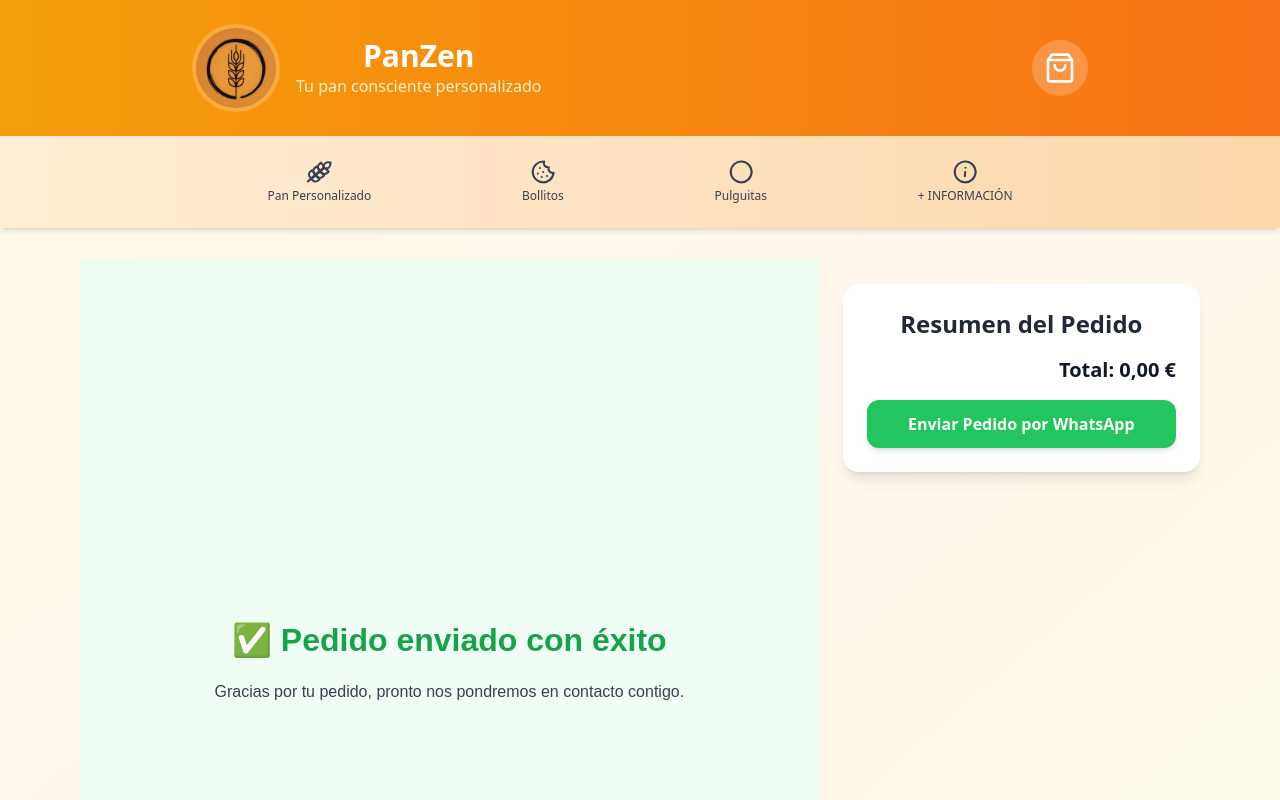
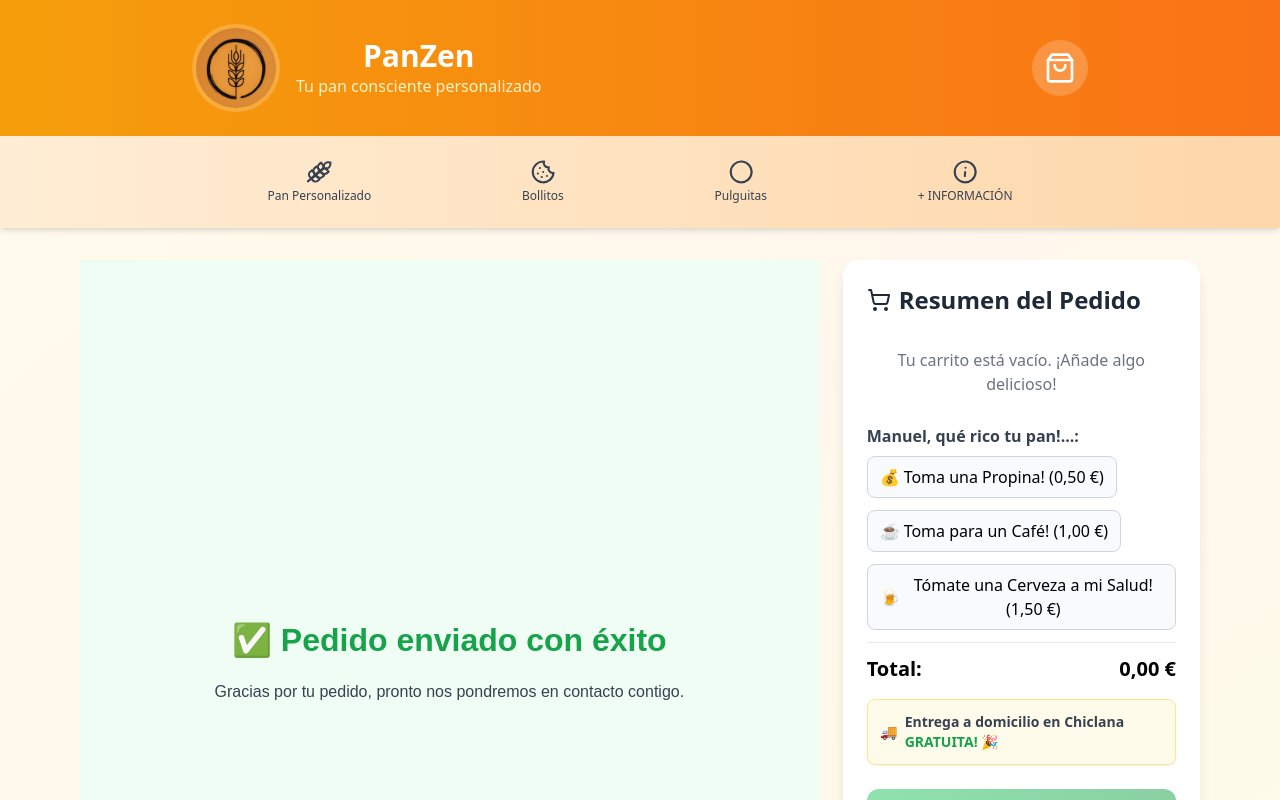
Before and after one commit to ruiznietocom-web/panes4, a React (Create React App) app: page /success in a window 1280 px wide. Shown: the top 800 px of the page. Built offline with nearby package versions, Linux system fonts and the light colour scheme.

Commit message:
Update OrderSummary.js

```diff
--- a/src/components/OrderSummary.js
+++ b/src/components/OrderSummary.js
@@ -1,114 +1,233 @@
 import React from 'react';
 import { motion } from 'framer-motion';
+import { ShoppingCart, MessageCircle } from 'lucide-react';
+import { harinas, bollitos, pulguitas } from '../data/products';
 import { formatPrice } from '../utils/formatPrice';
 
-const OrderSummary = ({ cartItems, setCartItems }) => {
-  const panesPersonalizadosInCart = cartItems.filter(item => item.type === 'panPersonalizado');
+const OrderSummary = ({ cartItems, onSendWhatsApp }) => {
+  const fixedHarinaPrice = 5.50;
+
+  const optionalExtras = [
+    { id: 'propina', name: 'Toma una Propina!', price: 0.50, icon: '💰' },
+    { id: 'cafe', name: 'Toma para un Café!', price: 1.00, icon: '☕' },
+    { id: 'cerveza', name: 'Tómate una Cerveza a mi Salud!', price: 1.50, icon: '🍺' },
+  ];
+
+  const [selectedOptionalExtras, setSelectedOptionalExtras] = React.useState([]);
+
+  const toggleOptionalExtra = (extra) => {
+    setSelectedOptionalExtras(prev =>
+      prev.includes(extra.id) ? prev.filter(id => id !== extra.id) : [...prev, extra.id]
+    );
+  };
+
+  const harinasInCart = cartItems.filter(item => item.type === 'harina');
   const extrasInCart = cartItems.filter(item => item.type === 'extra');
+  const bollitosInCart = cartItems.filter(item => item.type === 'bollito');
+  const pulguitasInCart = cartItems.filter(item => item.type === 'pulguita');
 
   const calculateTotal = () => {
     let total = 0;
-    panesPersonalizadosInCart.forEach(pan => {
-      total += pan.price * pan.quantity;
+    if (harinasInCart.length > 0) total += fixedHarinaPrice;
+    extrasInCart.forEach(e => total += e.price);
+    bollitosInCart.forEach(item => {
+      const b = bollitos.find(b => b.id === item.id);
+      if (b) total += b.price * item.quantity;
     });
-    extrasInCart.forEach(extra => {
-      total += extra.price * extra.quantity;
+    pulguitasInCart.forEach(item => {
+      const p = pulguitas.find(p => p.id === item.id);
+      if (p) total += p.price * item.quantity;
     });
-    return total;
+    selectedOptionalExtras.forEach(id => {
+      const e = optionalExtras.find(opt => opt.id === id);
+      if (e) total += e.price;
+    });
+    return total.toFixed(2);
   };
 
   const generateWhatsAppMessage = () => {
-    let message = "🛒 *Resumen de tu pedido:*\n\n";
+    let message = `*NUEVO PEDIDO - PanZen*\n\n*RESUMEN DE TU PEDIDO:*\n`;
 
-    if (panesPersonalizadosInCart.length > 0) {
-      message += `*PANES PERSONALIZADOS:*\n`;
-      panesPersonalizadosInCart.forEach((pan, index) => {
-        message += `Pan ${index + 1} (${formatPrice(pan.price)}):\n`;
-        pan.harinas.forEach(h => {
-          message += `• ${h.image ? h.image + " " : ""}${h.name}\n`;
+    // Harinas desglosadas con iconos
+    if (harinasInCart.length > 0) {
+      message += `\n*PAN PERSONALIZADO:*\n`;
+      harinasInCart.forEach(item => {
+        const h = harinas.find(h => h.id === item.id);
+        if (h) message += `• ${h.icon ? h.icon + ' ' : ''}${h.name}\n`;
       });
-        message += "\n";
+      message += `Precio total de harinas: ${formatPrice(fixedHarinaPrice)}\n`;
+    }
+
+    if (extrasInCart.length > 0) {
+      message += `\n*EXTRAS AÑADIDOS:*\n`;
+      extrasInCart.forEach(extra => {
+        message += `• ${extra.icon ? extra.icon + ' ' : ''}${extra.name} - ${formatPrice(extra.price)}\n`;
       });
     }
 
-    if (extrasInCart.length > 0) {
-      message += `*EXTRAS:*\n`;
-      extrasInCart.forEach(extra => {
-        message += `• ${extra.image ? extra.image + " " : ""}${extra.name} - ${formatPrice(extra.price)}\n`;
+    if (bollitosInCart.length > 0) {
+      message += `\n*BOLLITOS:*\n`;
+      bollitosInCart.forEach(item => {
+        const b = bollitos.find(b => b.id === item.id);
+        if (b) message += `• ${b.image ? b.image + ' ' : ''}${b.name} x${item.quantity} - ${formatPrice(b.price * item.quantity)}\n`;
       });
     }
 
-    message += `\n*Total:* ${formatPrice(calculateTotal())}`;
+    if (pulguitasInCart.length > 0) {
+      message += `\n*PULGUITAS:*\n`;
+      pulguitasInCart.forEach(item => {
+        const p = pulguitas.find(p => p.id === item.id);
+        if (p) message += `• ${p.image ? p.image + ' ' : ''}${p.name} x${item.quantity} - ${formatPrice(p.price * item.quantity)}\n`;
+      });
+    }
+
+    if (selectedOptionalExtras.length > 0) {
+      message += `\n*MANUEL, QUÉ RICO TU PAN!...:*\n`;
+      selectedOptionalExtras.forEach(id => {
+        const e = optionalExtras.find(opt => opt.id === id);
+        if (e) message += `• ${e.icon ? e.icon + ' ' : ''}${e.name} - ${formatPrice(e.price)}\n`;
+      });
+    }
+
+    message += `\n*TOTAL: ${formatPrice(calculateTotal())}*\n\n`;
+    message += `🚚 Entrega a domicilio en *Chiclana* *GRATUITA!* 🎉\n\n`;
+    message += `🙏 EN CUANTO PUEDA CONTACTO CONTIGO Y TE CONFIRMO EL DÍA DE ENTREGA. MUCHAS GRACIAS!!.\n`;
     return encodeURIComponent(message);
   };
 
   const handleSendWhatsApp = () => {
     const message = generateWhatsAppMessage();
-    const phoneNumber = "34600111222"; // cambia por tu número
-    window.open(`https://wa.me/${phoneNumber}?text=${message}`, "_blank");
+    const phoneNumber = "627526380";
+    window.open(`https://wa.me/${phoneNumber}?text=${message}`, '_blank');
+    onSendWhatsApp();
   };
+
+  const isOrderEmpty = cartItems.length === 0;
 
   return (
     <motion.div
-      className="bg-white rounded-2xl p-6 shadow-lg mt-6"
+      className="bg-white rounded-2xl p-6 shadow-lg"
       initial={{ opacity: 0, y: 20 }}
       animate={{ opacity: 1, y: 0 }}
-      transition={{ duration: 0.5 }}
+      transition={{ duration: 0.5, delay: 0.4 }}
     >
-      <h2 className="text-2xl font-bold text-gray-800 mb-4 text-center">Resumen del Pedido</h2>
+      <div className="flex justify-between items-center mb-4">
+        <h2 className="text-2xl font-bold text-gray-800 flex items-center gap-2">
+          <ShoppingCart className="w-6 h-6" /> Resumen del Pedido
+        </h2>
+      </div>
 
-      {/* Panes Personalizados */}
-      {panesPersonalizadosInCart.length > 0 && (
-        <div className="space-y-4 mb-6">
-          <h3 className="font-semibold text-gray-700">Panes Personalizados:</h3>
-          {panesPersonalizadosInCart.map((pan, index) => (
-            <div
-              key={pan.id}
-              className="p-3 bg-amber-50 rounded-lg shadow-sm"
-            >
-              <h4 className="font-bold text-amber-700">
-                Pan {index + 1}
-              </h4>
-              <ul className="ml-4 list-disc text-gray-700">
-                {pan.harinas.map((h) => (
-                  <li key={h.id}>
-                    {h.image ? h.image + " " : ""}{h.name}
-                  </li>
-                ))}
-              </ul>
-              <div className="mt-2 font-bold text-gray-900">
-                {formatPrice(pan.price)}
+      <div className="space-y-3 mb-6">
+        {isOrderEmpty && (
+          <div className="text-center py-4 text-gray-500">
+            Tu carrito está vacío. ¡Añade algo delicioso!
           </div>
+        )}
+
+        {/* Pan Personalizado */}
+        {harinasInCart.length > 0 && (
+          <div className="space-y-2">
+            <h3 className="font-semibold text-gray-700">Pan Personalizado:</h3>
+            <div className="flex flex-col p-2 bg-amber-50 rounded-lg">
+              {harinasInCart.map(item => {
+                const h = harinas.find(h => h.id === item.id);
+                return h && <span key={h.id}>• {h.icon ? h.icon + ' ' : ''}{h.name}</span>;
+              })}
+              <span className="mt-1 font-bold">Precio total de harinas: {formatPrice(fixedHarinaPrice)}</span>
             </div>
-          ))}
           </div>
         )}
 
         {/* Extras */}
         {extrasInCart.length > 0 && (
-        <div className="space-y-2 mb-6">
+          <div className="space-y-2">
             <h3 className="font-semibold text-gray-700">Extras:</h3>
-          {extrasInCart.map((extra) => (
-            <div key={extra.id} className="flex justify-between items-center p-2 border-b">
-              <span>{extra.image ? extra.image + " " : ""}{extra.name}</span>
+            {extrasInCart.map(extra => (
+              <div key={extra.id} className="flex justify-between items-center p-2 bg-green-50 rounded-lg">
+                <span className="flex items-center gap-2">{extra.icon ? extra.icon + ' ' : ''}{extra.name}</span>
                 <span>{formatPrice(extra.price)}</span>
               </div>
             ))}
           </div>
         )}
 
-      {/* Total */}
-      <div className="text-right text-xl font-bold text-gray-900 mb-4">
-        Total: {formatPrice(calculateTotal())}
+        {/* Bollitos */}
+        {bollitosInCart.length > 0 && (
+          <div className="space-y-2">
+            <h3 className="font-semibold text-gray-700">Bollitos:</h3>
+            {bollitosInCart.map(item => {
+              const b = bollitos.find(b => b.id === item.id);
+              return b && (
+                <div key={b.id} className="flex justify-between items-center p-2 bg-blue-50 rounded-lg">
+                  <span className="flex items-center gap-2">{b.image ? b.image + ' ' : ''}{b.name} x{item.quantity}</span>
+                  <span>{formatPrice(b.price * item.quantity)}</span>
+                </div>
+              );
+            })}
+          </div>
+        )}
+
+        {/* Pulguitas */}
+        {pulguitasInCart.length > 0 && (
+          <div className="space-y-2">
+            <h3 className="font-semibold text-gray-700">Pulguitas:</h3>
+            {pulguitasInCart.map(item => {
+              const p = pulguitas.find(p => p.id === item.id);
+              return p && (
+                <div key={p.id} className="flex justify-between items-center p-2 bg-purple-50 rounded-lg">
+                  <span className="flex items-center gap-2">{p.image ? p.image + ' ' : ''}{p.name} x{item.quantity}</span>
+                  <span>{formatPrice(p.price * item.quantity)}</span>
+                </div>
+              );
+            })}
+          </div>
+        )}
+
+        {/* Extras opcionales */}
+        <div className="space-y-2">
+          <h3 className="font-semibold text-gray-700">Manuel, qué rico tu pan!...:</h3>
+          <div className="flex gap-3 flex-wrap">
+            {optionalExtras.map(extra => (
+              <button
+                key={extra.id}
+                onClick={() => toggleOptionalExtra(extra)}
+                className={`flex items-center gap-1 px-3 py-2 rounded-lg border transition ${
+                  selectedOptionalExtras.includes(extra.id)
+                    ? 'bg-yellow-100 border-yellow-400'
+                    : 'bg-gray-50 border-gray-300 hover:bg-gray-100'
+                }`}
+              >
+                <span>{extra.icon}</span>
+                <span>{extra.name} ({formatPrice(extra.price)})</span>
+              </button>
+            ))}
+          </div>
+        </div>
+
+        {/* Total + info de entrega */}
+        <div className="border-t pt-3 mt-3">
+          <div className="flex justify-between items-center text-xl font-bold">
+            <span>Total:</span>
+            <span>{formatPrice(calculateTotal())}</span>
+          </div>
+
+          <div className="mt-4 p-3 bg-amber-50 border border-amber-200 rounded-lg text-sm text-gray-700 flex items-center gap-2 shadow-sm">
+            🚚 <span><strong>Entrega a domicilio en Chiclana</strong> <span className="text-green-600 font-semibold">GRATUITA!</span> 🎉</span>
+          </div>
+        </div>
       </div>
 
       {/* Botón WhatsApp */}
-      <button
+      <motion.button
         onClick={handleSendWhatsApp}
-        className="w-full bg-green-500 text-white py-3 rounded-xl font-bold shadow-md hover:bg-green-600 transition"
+        disabled={isOrderEmpty}
+        className={`w-full bg-gradient-to-r from-green-500 to-green-600 text-white font-bold py-4 px-6 rounded-xl shadow-lg transition-all duration-300 flex items-center justify-center gap-3 ${isOrderEmpty ? 'opacity-50 cursor-not-allowed' : 'hover:shadow-xl hover:scale-[1.01]'}`}
+        whileHover={isOrderEmpty ? {} : { scale: 1.02 }}
+        whileTap={isOrderEmpty ? {} : { scale: 0.98 }}
       >
+        <MessageCircle className="w-6 h-6" />
         Enviar Pedido por WhatsApp
-      </button>
+      </motion.button>
     </motion.div>
   );
 };
```
Lines whose indentation alone changed are shown as unchanged.
